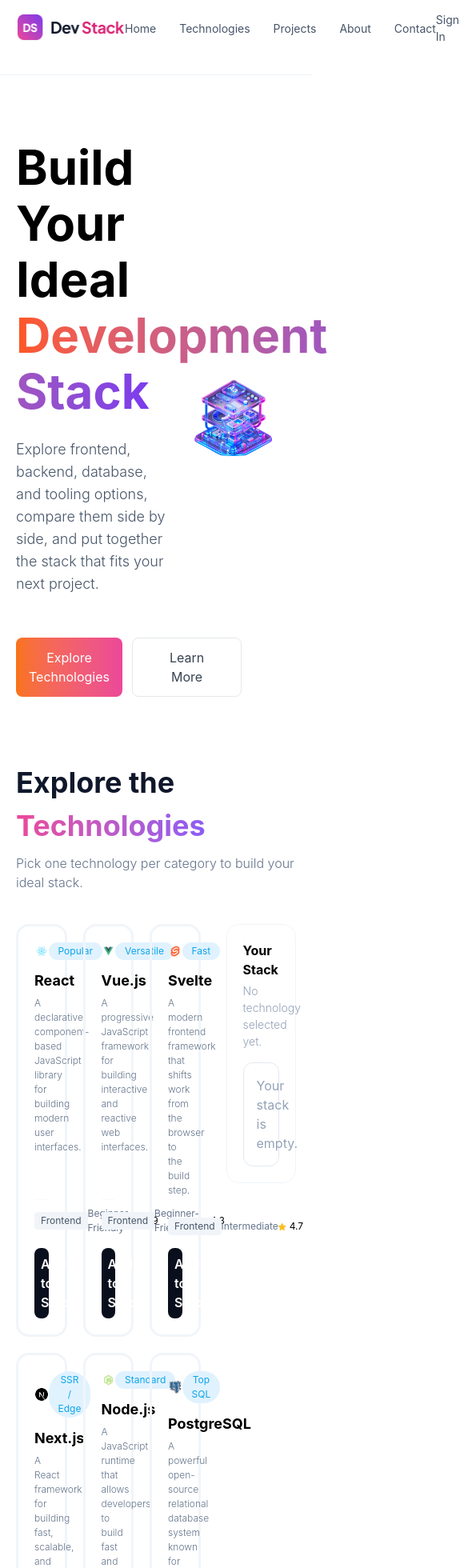
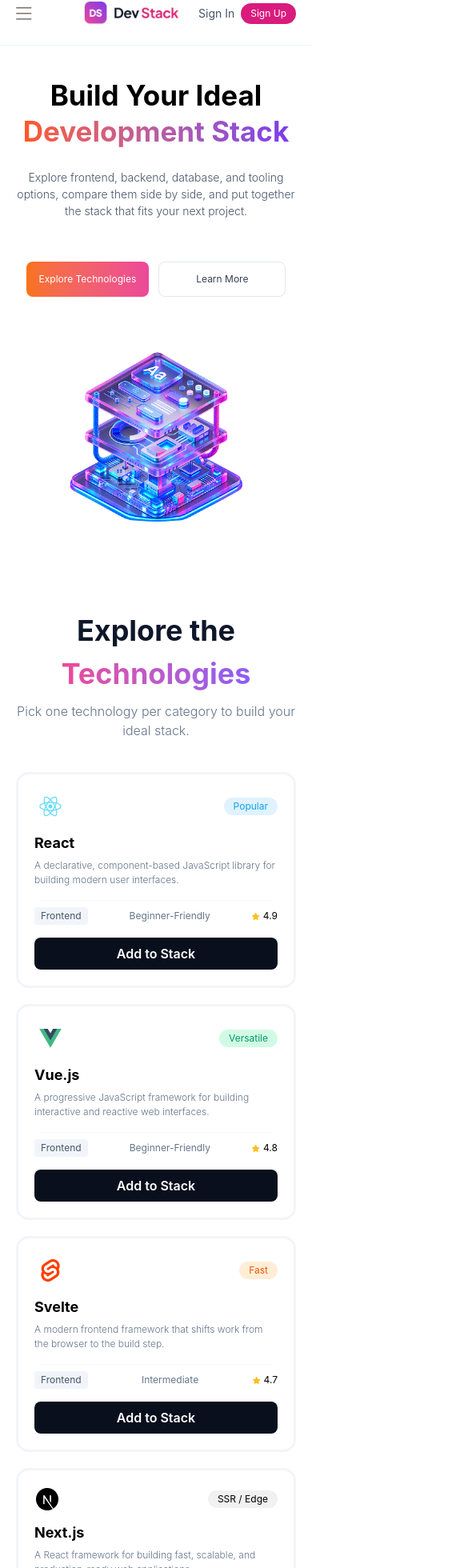
Before and after one commit to Shihab-ProDev/dev-stack-project, a React (Vite) app: page / in a window 390 px wide. Shown: the part 23-1983 px from the top of the page at 80% size, 585 px wide, since content can reach past the window. Built offline with nearby package versions, Linux system fonts and the light colour scheme.

Commit message:
Responsive completed for tablet and mobile device

```diff
--- a/src/component/banner.tsx
+++ b/src/component/banner.tsx
@@ -1,22 +1,22 @@
 const Banner = () => {
     return (
-        <div id="banner" className="py-20 px-5">
-            <div className="container mx-auto flex items-center">
-                <div className="w-[55%]">
-                    <h1 className="text-[60px] font-bold leading-17.5 max-w-138.75">Build Your Ideal <span className="bg-linear-to-r from-[#FF5722] to-[#7C3AED] bg-clip-text text-transparent">Development Stack</span></h1>
+        <div id="banner" className="py-10 sm:py-20 px-5">
+            <div className="container mx-auto flex flex-col md:flex-row items-center">
+                <div className="w-full md:w-[55%] text-center md:text-left">
+                    <h1 className="text-[35px] leading-11.25 md:text-[60px] font-bold md:max-w-138.75 md:leading-16.25">Build Your Ideal <span className="bg-linear-to-r from-[#FF5722] to-[#7C3AED] bg-clip-text text-transparent">Development Stack</span></h1>
 
 
-                    <p className="mt-6 text-[18px] font-light leading-7 text-[#475569] max-w-142.5">Explore frontend, backend, database, and tooling options, compare them side by side, and put together the stack that fits your next project.</p>
+                    <p className="mt-6 text-[14px] sm:text-[18px] font-light sm:leading-7 text-[#475569] md:max-w-142.5">Explore frontend, backend, database, and tooling options, compare them side by side, and put together the stack that fits your next project.</p>
 
 
-                    <div className="flex gap-3 mt-[53px]">
+                    <div className="text-[12px] md:text-[16px] flex gap-3 mt-13.25 justify-center md:justify-start">
                         <button className="py-3 px-4 bg-linear-to-r from-[#F97316] to-[#EC4899] rounded-lg text-white"><a href="#">Explore Technologies</a></button>
                         <button className="text-[#374151] border border-[#E5E7EB] py-3 px-11.5 rounded-lg"><a href="#">Learn More</a></button>
                     </div>
                 </div>
 
 
-                <div className="w-[45%] flex justify-center items-center">
+                <div className="w-full md:w-[45%] flex justify-center items-center">
                     <img src="/src/assets/banner-stack.png" alt="" />
                 </div>
             </div>
--- a/src/component/footer.tsx
+++ b/src/component/footer.tsx
@@ -5,11 +5,11 @@
             <div className="container mx-auto ">
 
             <div className="flex gap-5">
-                <div className="w-[40%]">
-                    <img src="/src/assets/logo-text.png" alt="" />
+                <div className="flex flex-col items-center sm:items-start sm:w-[40%]">
+                    <img className="w-40" src="/src/assets/logo-text.png" alt="" />
 
 
-                    <p className="text-[14px] text-[#64748B] mt-3 font-light max-w-[384px]">Curated tools, technologies, and resources for developers building modern software.</p>
+                    <p className="text-[14px] text-[#64748B] mt-3 font-light md:max-w-[384px] text-center sm:text-left">Curated tools, technologies, and resources for developers building modern software.</p>
 
 
                     <ul className="flex gap-4 mt-6 text-[14px]">
@@ -19,7 +19,7 @@
                     </ul>
                 </div>
 
-                <div className="w-[20%]">
+                <div className="hidden sm:block w-[20%]">
                     <p className="text-[14px] uppercase font-bold text-[#0F172A]">Product</p>
                     <ul className="flex flex-col gap-2.5 mt-4">
                         <li className="text-[#64748B] hover:text-[#DB2777] text-[14px]"><a href="#banner">Home</a></li>
@@ -28,7 +28,7 @@
                     </ul>
                 </div>
 
-                <div className="w-[20%]">
+                <div className="hidden sm:block w-[20%]">
                     <p className="text-[14px] uppercase font-bold text-[#0F172A]">COMPANY</p>
                     <ul className="flex flex-col gap-2.5 mt-4">
                         <li className="text-[#64748B] hover:text-[#DB2777] text-[14px]"><a href="#">About</a></li>
@@ -37,7 +37,7 @@
                     </ul>
                 </div>
 
-                <div className="w-[20%]">
+                <div className="hidden sm:block w-[20%]">
                     <p className="text-[14px] uppercase font-bold text-[#0F172A]">Legal</p>
                     <ul className="flex flex-col gap-2.5 mt-4">
                         <li className="text-[#64748B] hover:text-[#DB2777] text-[14px]"><a href="#">Privacy Policy</a></li>
@@ -47,7 +47,7 @@
             </div>
 
 
-            <div className="mt-14 border-t border-[#F1F5F9] pt-8 flex justify-between items-center">
+            <div className="mt-14 border-t border-[#F1F5F9] pt-8 flex flex-col sm:flex-row justify-between items-center gap-2">
                 <p className="text-[14px] text-[#94A3B8]">© 2026 Dev Stack. All rights reserved.</p>
                 <ul className="flex gap-6">
                     <li className="text-[14px] text-[#94A3B8] hover:text-[#DB2777]"><a href="#">Privacy</a></li>
--- a/src/component/header.tsx
+++ b/src/component/header.tsx
@@ -3,13 +3,19 @@
         <div className="border-b border-b-[#F1F5F9] py-6 px-5 sticky top-0 bg-white z-10">
             <div className="container mx-auto flex justify-between items-center">
 
+                {/* hamburger Icon */}
+                <div className="w-15 block md:hidden">
+
+                <img src="/src/assets/Vector (1).svg" alt="" />
+                </div>
+
                 {/* logo */}
 
-                <img src="/src/assets/logo-text.png"  className="w-34"/>
+                <img src="/src/assets/logo-text.png"  className="w-30 md:w-34"/>
 
                 {/* menu items */}
 
-                <ul className="flex gap-[29px] text-[14px]">
+                <ul className="md:flex hidden gap-5 lg:gap-7.25 text-[14px]">
                     <li className="text-[#475569] hover:text-[#DB2777]"><a href="#banner">Home</a></li>
                     <li className="text-[#475569] hover:text-[#DB2777]"><a href="#technologies">Technologies</a></li>
                     <li className="text-[#475569] hover:text-[#DB2777]"><a href="#">Projects</a></li>
@@ -19,10 +25,10 @@
 
                 {/* Buttons */}
 
-                <div className="flex items-center gap-5">
+                <div className="flex items-center gap-2 sm:gap-5">
                     <a href="#" className="text-[14px] text-[#475569] hover:text-[#DB2777]">Sign In</a>
 
-                    <button className="py-[10px] px-5 bg-[#D91B7E] rounded-4xl text-white"><a href="#">Sign Up</a></button>
+                    <button className="py-1 px-3 md:py-2.5 md:px-5 bg-[#D91B7E] rounded-4xl text-white text-[12px] sm:text-[15px]"><a href="#">Sign Up</a></button>
                 </div>
             </div>
 
--- a/src/component/technologies.tsx
+++ b/src/component/technologies.tsx
@@ -16,7 +16,7 @@
 
 
 
-            <div className="container mx-auto">
+            <div className="container mx-auto text-center sm:text-left">
                 <div className="flex flex-col gap-2">
                     <h2 className="text-[36px] font-bold text-[#0F172A]">Explore the <span className="bg-linear-to-r from-[#EC4899] to-[#8B5CF6] bg-clip-text text-transparent">Technologies</span></h2>
                     <p className="text-[16px] text-[#64748B] font-light">Pick one technology per category to build your ideal stack.</p>
--- a/src/component/technology.tsx
+++ b/src/component/technology.tsx
@@ -33,13 +33,13 @@
     return (
         <div>
 
-            <div className={`border-3 border-[#F1F5F9] rounded-2xl p-5 flex flex-col h-full justify-between ${isAdded ? 'border-gray-300 border-3' : ''}`}>
+            <div className={`border-3 border-[#F1F5F9] rounded-2xl p-5 flex flex-col h-full justify-between ${isAdded ? 'border-gray-300 border-3' : ''} text-left`}>
 
 
                 <div>
                     <div className="flex justify-between items-center">
                         <img src={technology.icon} alt={technology.name} />
-                        <p className="bg-[#E0F2FE] rounded-4xl text-center text-[#0EA5E9] text-[12px] py-0.5 px-3">{technology.badge}</p>
+                        <p style={{ color: technology.badge_color, backgroundColor: technology.badge_bg }} className={`bg-[${technology.badge_color}] rounded-4xl text-center text-[12px] py-0.5 px-3`}>{technology.badge}</p>
                     </div>
 
 
--- a/src/component/technologyWraper.tsx
+++ b/src/component/technologyWraper.tsx
@@ -37,9 +37,9 @@
 
     return (
         <div>
-            <div className="mt-10 flex gap-8">
-                <div className="w-[75%]">
-                    <div className="grid grid-cols-3 gap-5">
+            <div className="mt-10 flex flex-col sm:flex-row gap-5 sm:gap-8">
+                <div className="sm:w-[75%]">
+                    <div className="grid sm:grid-cols-2 md:grid-cols-2 lg:grid-cols-3 gap-5">
 
                         {
                             technologies.map(tech => (
@@ -54,7 +54,7 @@
                 </div>
 
 
-                <div className="w-[25%]">
+                <div className="sm:w-[25%] text-left">
 
                     <div className="border border-[#F1F5F9] rounded-2xl p-5 sticky top-30">
 
--- a/src/types/type.ts
+++ b/src/types/type.ts
@@ -7,4 +7,6 @@
     category: string
     difficulty: string
     rating: number
+    badge_color: string
+    badge_bg: string
 }
```
Also changed, not shown: public/technology.json (+37 -12 lines), src/assets/Vector (1).svg (added).
